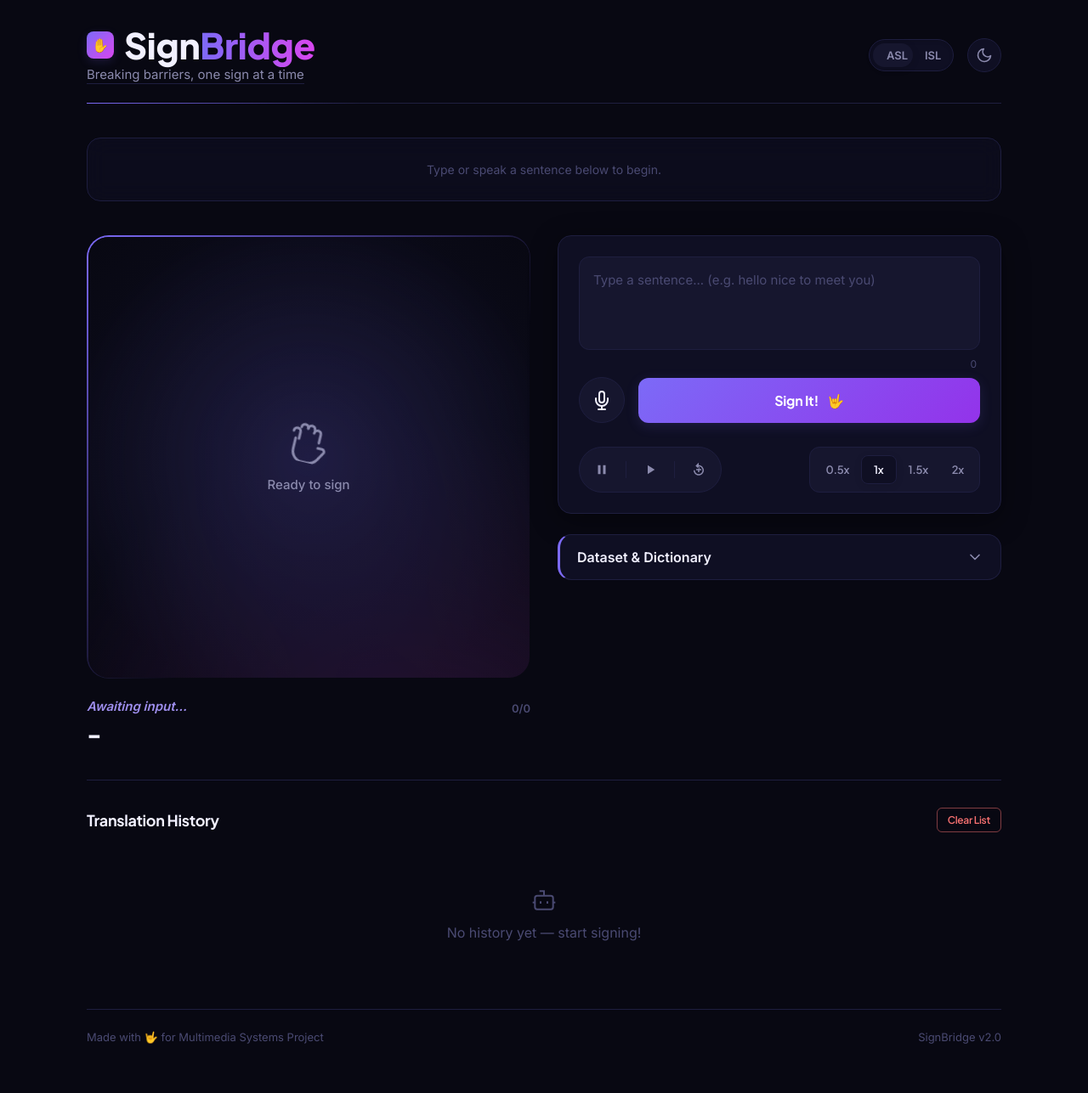
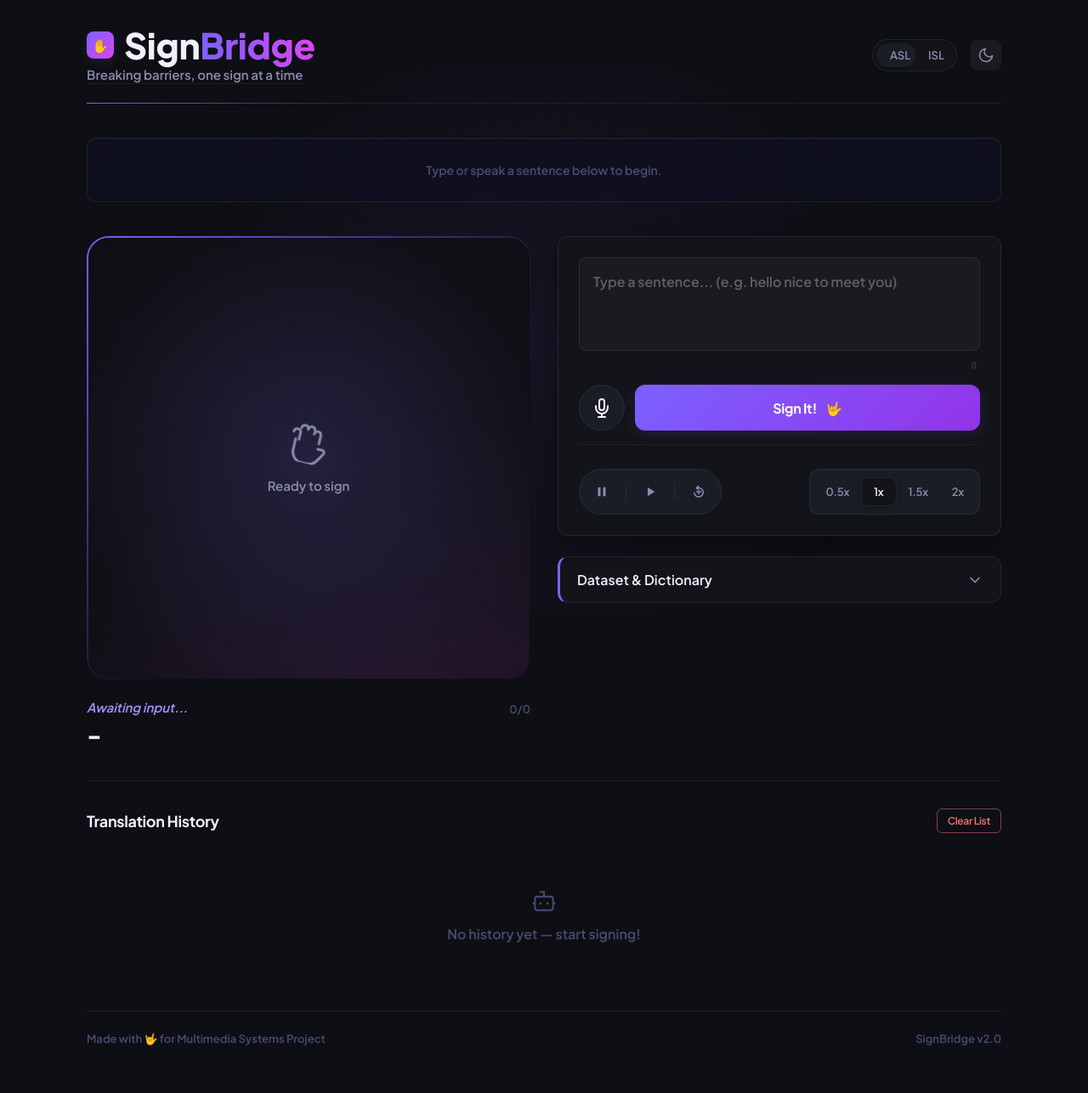
Before and after one commit to kumarswamyg2005/SignBridge, a Flask app: page / in a window 1280 px wide. Shown: the whole page at 85% size. Before the commit the page ends 1229 px from the top, so only its background shows below. Run offline with Flask 3, Linux system fonts and the light colour scheme; some libraries are stand-ins or nearby versions.

Commit message:
Complete UI redesign to softer, rounder layout and increased fingerspelling speed to 2x

```diff
--- a/templates/index.html
+++ b/templates/index.html
@@ -21,14 +21,14 @@
         /* Exact Color Palette */
         :root {
             /* Dark mode (Default) */
-            --bg-base: #080812;
-            --bg-surface: #0f0f23;
-            --bg-elevated: #16162e;
-            --bg-border: #1e1e3f;
-
-            --accent-primary: #7c6af7;
-            --accent-secondary: #9f8fef;
-            --accent-glow: rgba(124, 106, 247, 0.15);
+            --bg-base: #0E0F14;
+            --bg-surface: #13141a;
+            --bg-elevated: #1a1c26;
+            --bg-border: rgba(255,255,255,0.07);
+
+            --accent-primary: #7B61FF;
+            --accent-secondary: #a590ff;
+            --accent-glow: rgba(123, 97, 255, 0.15);
             --accent-green: #34d399;
             --accent-green-bg: rgba(52, 211, 153, 0.1);
             --accent-red: #f87171;
@@ -39,11 +39,11 @@
             --text-tertiary: #4a4a72;
 
             --font-heading: "Plus Jakarta Sans", sans-serif;
-            --font-body: "Inter", sans-serif;
+            --font-body: "Plus Jakarta Sans", sans-serif;
 
             --glass-bg: rgba(15, 15, 35, 0.6);
             --panel-shadow: 0 8px 32px rgba(0, 0, 0, 0.4);
-            --border-radius: 16px;
+            --border-radius: 12px;
         }
 
         body.light-mode {
@@ -75,8 +75,22 @@
             min-height: 100vh;
             display: flex;
             flex-direction: column;
-            transition: background-color 0.4s ease, color 0.4s ease;
+            transition: all 0.2s ease;
             overflow-x: hidden;
+            position: relative;
+        }
+
+        body::before {
+            content: '';
+            position: fixed;
+            top: 50%;
+            left: 50%;
+            transform: translate(-50%, -50%);
+            width: 80vw;
+            height: 80vh;
+            background: radial-gradient(circle, rgba(123,97,255,0.07) 0%, rgba(14,15,20,0) 70%);
+            pointer-events: none;
+            z-index: -1;
         }
 
         h1,
@@ -311,11 +325,11 @@
 
         /* Theme button */
         .theme-toggle {
-            width: 40px;
-            height: 40px;
-            border-radius: 50%;
-            background: var(--bg-surface);
-            border: 1px solid var(--bg-border);
+            width: 36px;
+            height: 36px;
+            border-radius: 8px;
+            background: rgba(255,255,255,0.05);
+            border: 1px solid transparent;
             display: flex;
             align-items: center;
             justify-content: center;
@@ -342,6 +356,7 @@
             -webkit-backdrop-filter: blur(12px);
             border: 1px solid var(--bg-border);
             border-radius: var(--border-radius);
+            box-shadow: inset 0 1px 0 rgba(255,255,255,0.04);
             min-height: 60px;
             overflow-x: auto;
             scrollbar-width: none;
@@ -682,40 +697,42 @@
             width: 100%;
             height: 110px;
             resize: none;
-            background: var(--bg-elevated);
-            border: 1.5px solid var(--bg-border);
+            background: rgba(255,255,255,0.03);
+            border: 1px solid rgba(255,255,255,0.07);
+            border-radius: 8px;
+            padding: 16px;
             color: var(--text-primary);
             font-family: var(--font-body);
-            font-size: 15px;
-            padding: 16px;
-            border-radius: 12px;
+            font-size: 16px;
             line-height: 1.5;
             transition: all 0.3s ease;
             outline: none;
         }
 
         textarea::placeholder {
-            color: var(--text-tertiary);
+            color: rgba(255,255,255,0.3);
         }
 
         textarea:focus {
-            border-color: var(--accent-primary);
-            box-shadow: 0 0 0 4px var(--accent-glow);
+            border-color: rgba(123,97,255,0.4);
+            box-shadow: inset 0 0 8px rgba(123,97,255,0.1);
         }
 
         .char-count {
             position: absolute;
             bottom: -20px;
             right: 4px;
-            font-size: 12px;
-            color: var(--text-tertiary);
+            color: rgba(255,255,255,0.2);
+            font-size: 11px;
+            font-family: monospace;
         }
 
         .action-row {
             display: flex;
-            gap: 16px;
-            align-items: center;
-            margin-top: 8px;
+            gap: 12px;
+            margin-top: 16px;
+            padding-bottom: 16px;
+            border-bottom: 1px solid rgba(255,255,255,0.05);
         }
 
         /* Mic Button */
@@ -1638,7 +1661,7 @@
 
                 setTimeout(() => {
                     this.videoEl.src = videos[idx];
-                    this.videoEl.playbackRate = this.speed * 1.5; // Fingerspelling goes 1.5x faster
+                    this.videoEl.playbackRate = this.speed * 2.0; // Fingerspelling goes 2.0x faster
                     // For fingerspelling, we override standard loop
                     this.videoEl.onended = () => {
                         if (!this.isPaused) this.playFingerspell(item, idx + 1);
@@ -1663,7 +1686,7 @@
                                 setTimeout(() => {
                                     if (this.textEl) this.textEl.style.opacity = '0';
                                     if (!this.isPaused) this.playFingerspell(item, idx + 1);
-                                }, 1000 / (this.speed * 1.5));
+                                }, 1000 / (this.speed * 2.0));
                             };
 
                             this.imageEl.onload = () => {
@@ -1671,7 +1694,7 @@
                                 setTimeout(() => {
                                     this.imageEl.style.opacity = '0';
                                     if (!this.isPaused) this.playFingerspell(item, idx + 1);
-                                }, 1000 / (this.speed * 1.5));
+                                }, 1000 / (this.speed * 2.0));
                             };
 
                             this.imageEl.src = images[idx];
@@ -1687,7 +1710,7 @@
                             setTimeout(() => {
                                 if (this.textEl) this.textEl.style.opacity = '0';
                                 if (!this.isPaused) this.playFingerspell(item, idx + 1);
-                            }, 1000 / (this.speed * 1.5));
+                            }, 1000 / (this.speed * 2.0));
                         }
                     });
                 }, 100);
```
Also changed, not shown: other parts of templates/index.html (+25 -19 lines).
